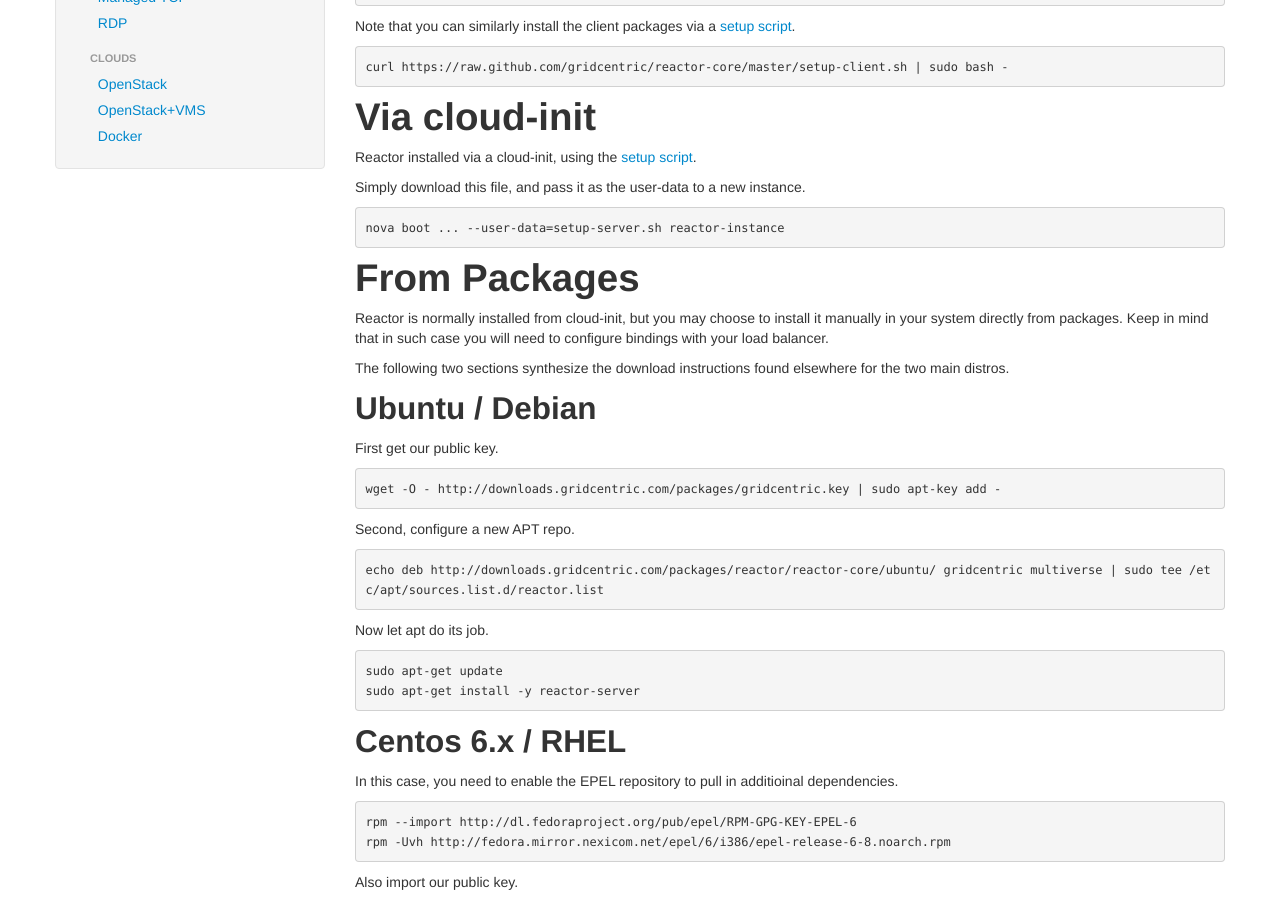
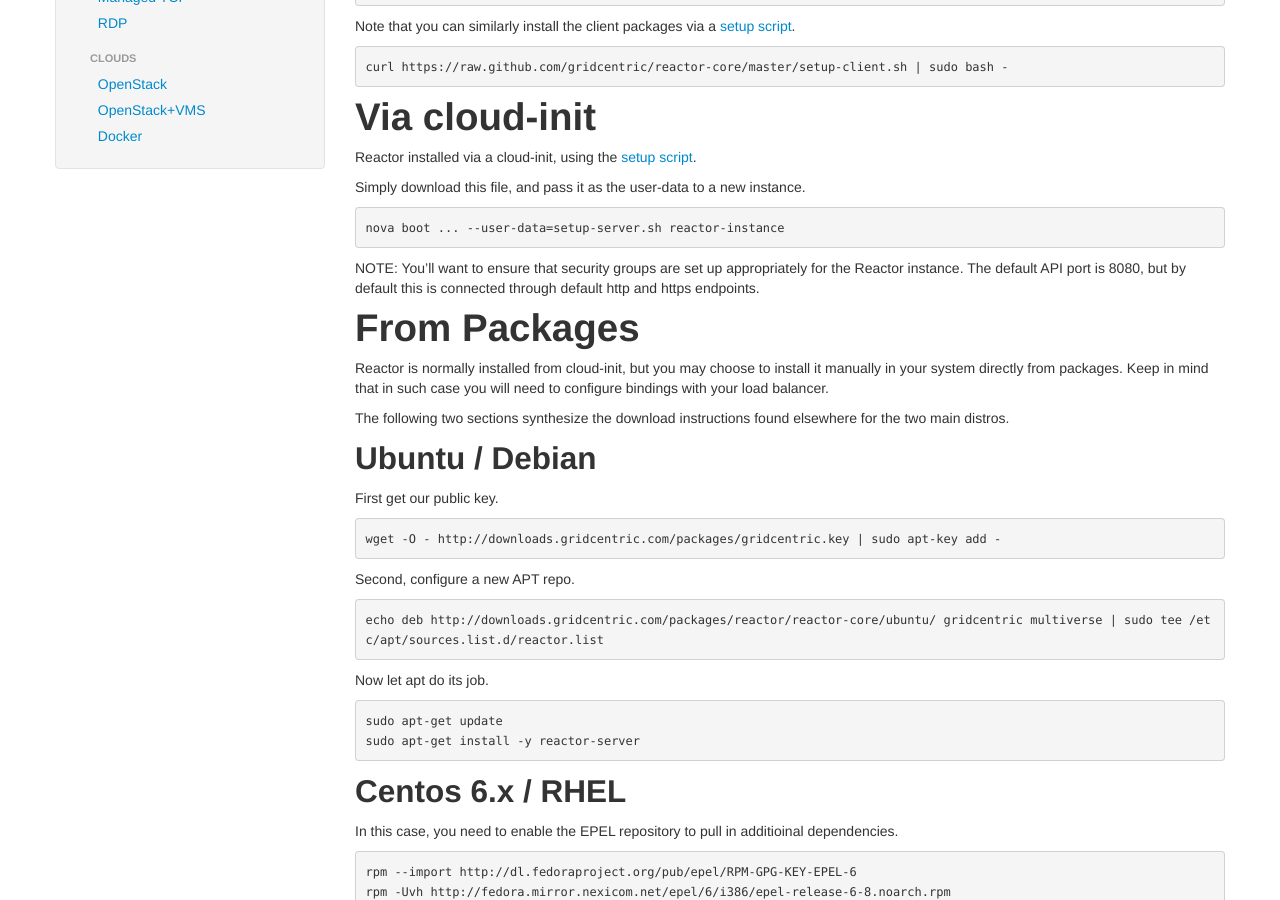
Before and after one commit to gridcentric/reactor-docs, a Jekyll site: the page built from docs/installation.md, in a window 1280 px wide and 900 px high, scrolled down 405 px. Built offline with Jekyll 4.4.1, drawn with Linux system fonts in a browser that asks for light colours.

Commit message:
Adding note about security.

```diff
--- a/docs/installation.md
+++ b/docs/installation.md
@@ -23,6 +23,10 @@
 Simply download this file, and pass it as the user-data to a new instance.
 
     nova boot ... --user-data=setup-server.sh reactor-instance
+
+NOTE: You'll want to ensure that security groups are set up appropriately for
+the Reactor instance. The default API port is 8080, but by default this is
+connected through default http and https endpoints.
 
 # From Packages
 
```
